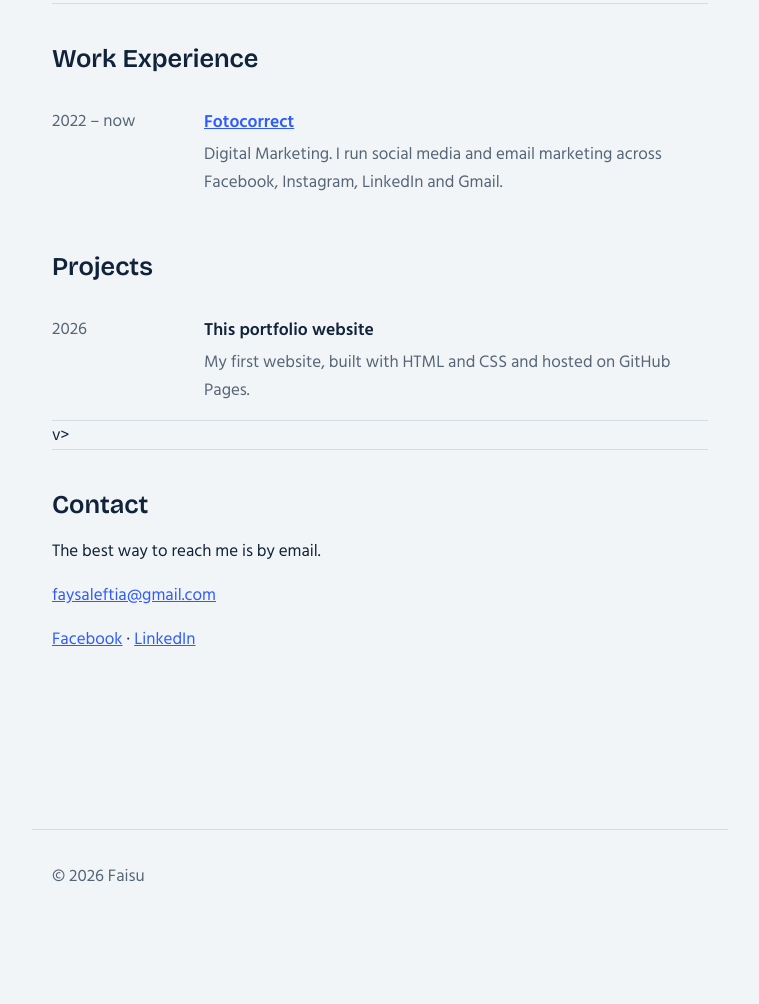
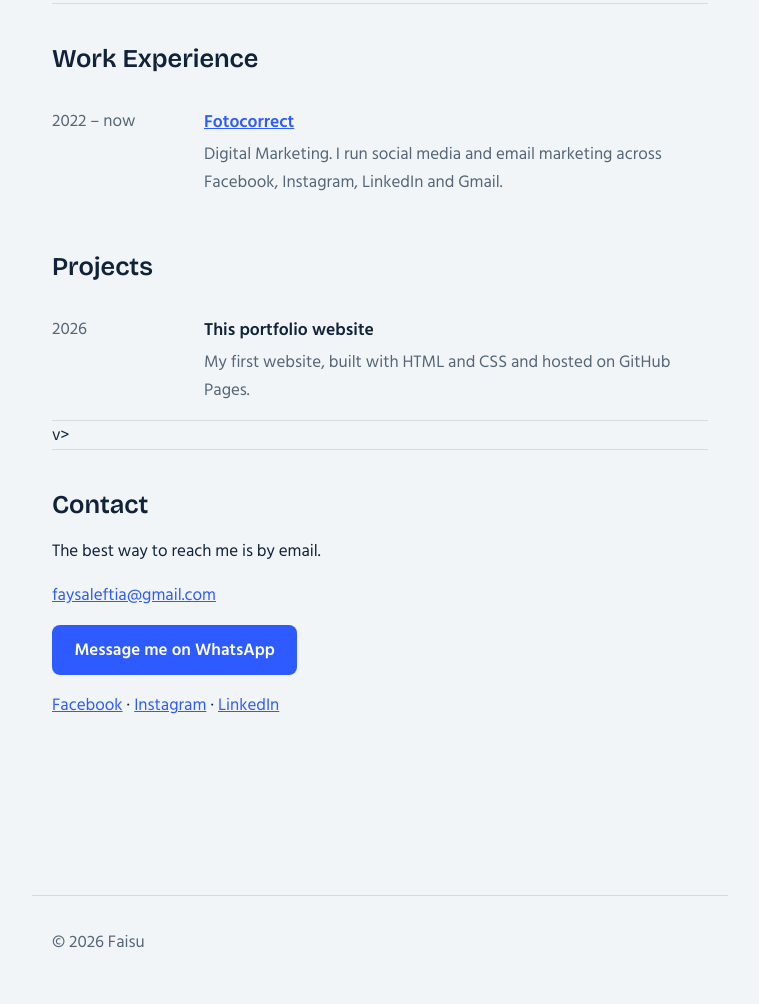
Before and after one commit to faisu-11/faisu, a plain HTML site: page index.html in a window 1280 px wide. Shown: the part 1459-2463 px from the top of the page, without its empty margins (260-1019 px from the left). Before the commit the page ends 2397 px from the top, so only its background shows below. Drawn offline with nearby package versions, Linux system fonts and the light colour scheme.

Commit message:
Add WhatsApp contact link and update social media links

```diff
--- a/index.html
+++ b/index.html
@@ -86,7 +86,8 @@ footer{padding:2rem 1.25rem 3rem;color:var(--muted);border-top:1px solid var(--l
 <h2>Contact</h2>
 <p>The best way to reach me is by email.</p>
 <p><a href="faysaleftia@gmail.com">faysaleftia@gmail.com</a></p>
-<p><a href="https://www.facebook.com/faisu5089">Facebook</a> · <a href="https://www.linkedin.com/in/zunaid-evan-5490473a9/">LinkedIn</a></p>
+<p><a class="btn" href="https://wa.me/8801332615089?text=Hi%20Faisu" target="_blank" rel="noopener">Message me on WhatsApp</a></p>
+<p><a href="https://www.facebook.com/faisu5089">Facebook</a> · <a href="https://www.instagram.com/faisu_133//">Instagram</a> · <a href="https://www.linkedin.com/in/zunaid-evan-5490473a9/">LinkedIn</a></p>
 </section>
 </main>
 <footer>© 2026 Faisu</footer>
```
